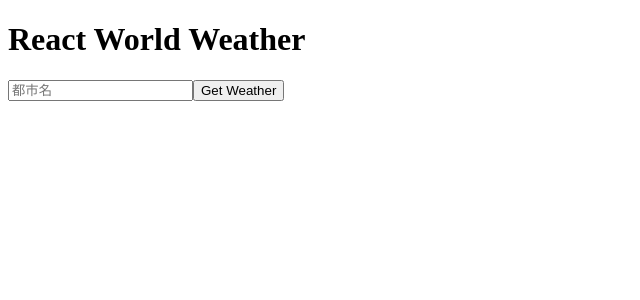
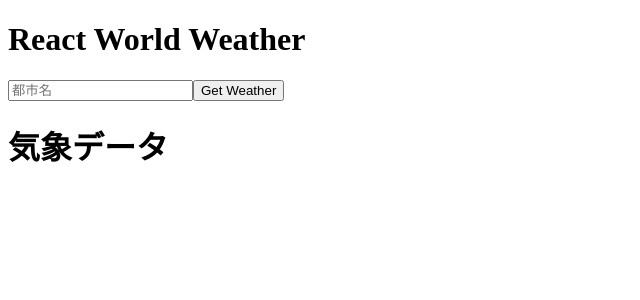
Before and after one commit to Akito-Fujihara/ts-go-sandbox, a React (Create React App) app in the folder frontend/: page / in a window 1280 px wide. Shown: the top 300 px of the page, without its empty margins (0-640 px from the left). Built offline with nearby package versions, Linux system fonts and the light colour scheme.

Commit message:
results form を作成

```diff
--- a/frontend/src/App.tsx
+++ b/frontend/src/App.tsx
@@ -1,5 +1,6 @@
 import Title from "./components/Title";
-import Form from "./components/Form"
+import Form from "./components/Form";
+import Results from "./components/Results";
 import './App.css';
 
 function App() {
@@ -7,8 +8,9 @@ function App() {
     <div className="App">
       <Title />
       <Form />
+      <Results />
     </div>
   );
-}
+};
 
 export default App;
--- /dev/null
+++ b/frontend/src/components/Results.tsx
@@ -0,0 +1,7 @@
+const Results = () => {
+    return (
+        <h1>気象データ</h1>
+    );
+};
+
+export default Results;
```
